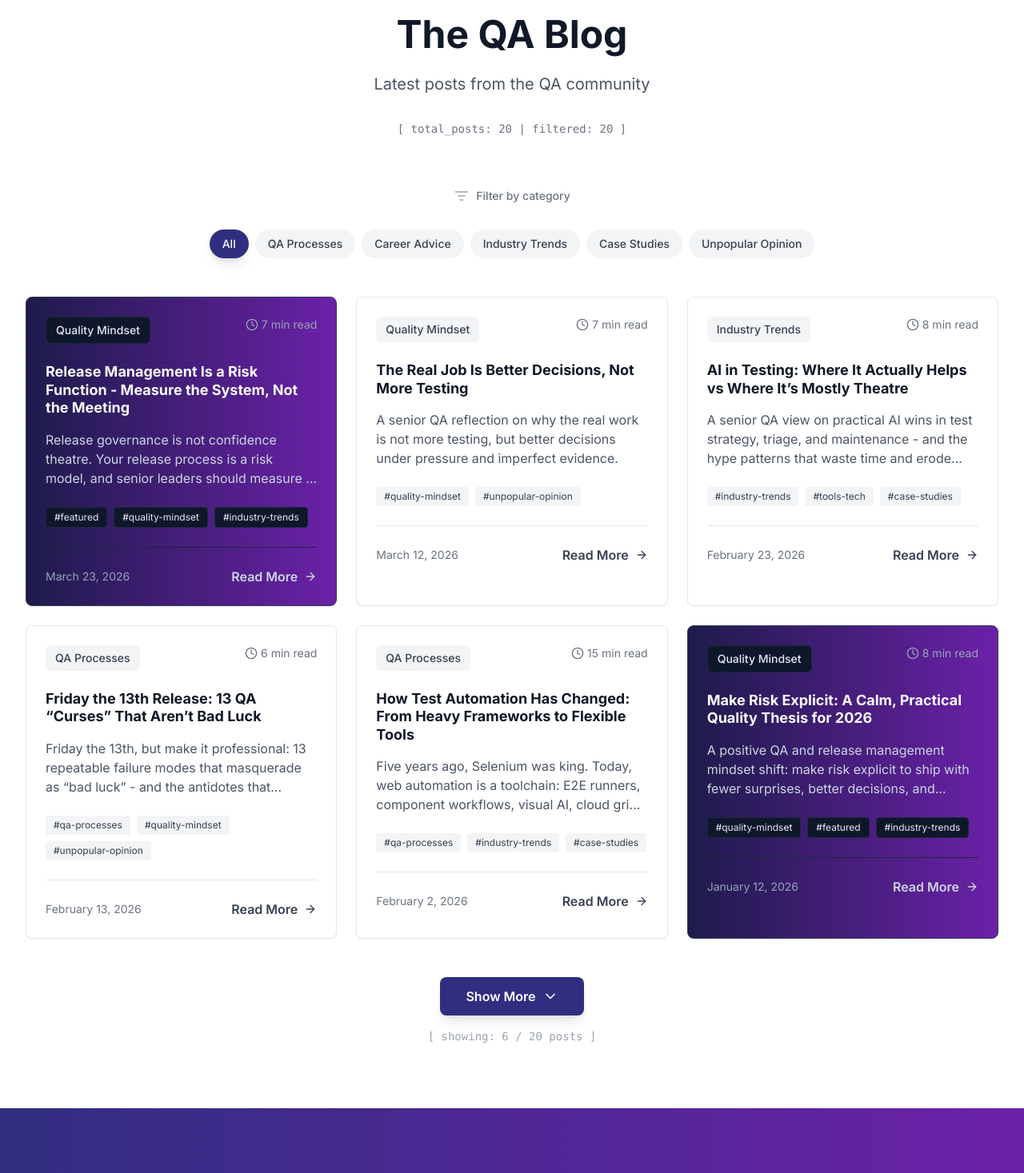
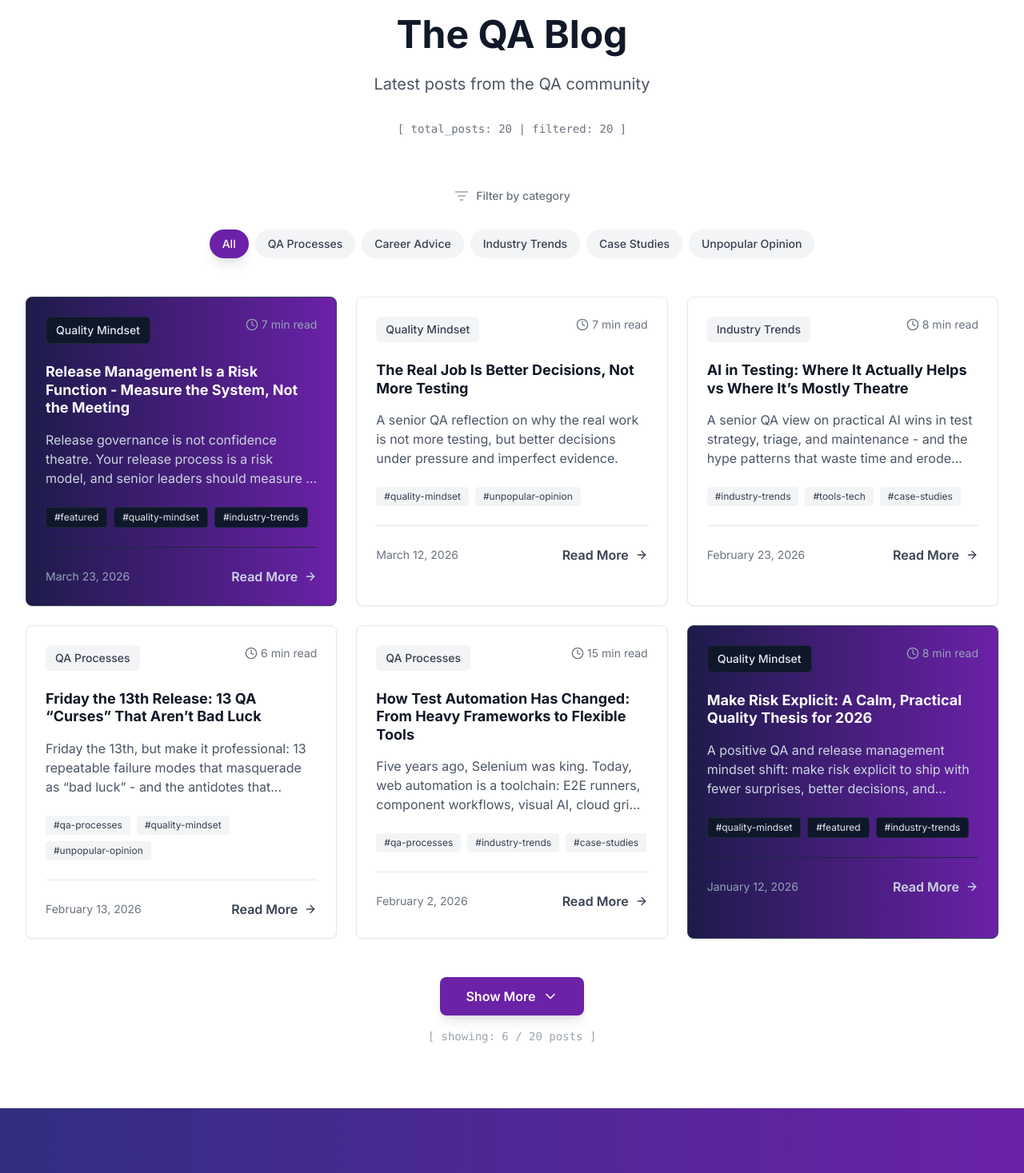
Before and after one commit to TheineAddict/Null-Expected, a React (Vite) app: page /blog in a window 1280 px wide. Shown: the part 246-1713 px from the top of the page at 80% size. Built offline with nearby package versions, Linux system fonts and the light colour scheme.

Commit message:
Update button styles in Blog and AuthorBlog components to use CSS variables for consistent theming and improved maintainability.

```diff
--- a/src/index.css
+++ b/src/index.css
@@ -22,6 +22,7 @@ body {
   --btn-text: #ffffff;
   --icon-bg: #312e81;
   --brand-gradient: linear-gradient(90deg, #1e1b4b, #6b21a8);
+  --bg-indigo-900-default: #6b21a8;
 }
 
 :root[data-theme="winter"] {
--- a/src/pages/AuthorBlog.tsx
+++ b/src/pages/AuthorBlog.tsx
@@ -217,7 +217,7 @@ const AuthorBlog = () => {
             {hasMore ? (
               <button
                 onClick={handleShowMore}
-                className="inline-flex items-center px-8 py-3 bg-indigo-900 text-white font-semibold rounded-lg hover:bg-indigo-800 transition-colors shadow-lg hover:shadow-xl"
+                className="inline-flex items-center px-8 py-3 bg-[var(--bg-indigo-900-default,#312e81)] text-white font-semibold rounded-lg hover:bg-indigo-800 transition-colors shadow-lg hover:shadow-xl"
               >
                 Show More
                 <ChevronDown className="ml-2 h-5 w-5" />
--- a/src/pages/Blog.tsx
+++ b/src/pages/Blog.tsx
@@ -157,7 +157,7 @@ const Blog = () => {
               onClick={() => setActiveCategory(category)}
               className={`px-4 py-2 rounded-full text-sm font-medium transition-all duration-200 ${
                 activeCategory === category
-                  ? 'bg-indigo-900 text-white shadow-lg'
+                  ? 'bg-[var(--bg-indigo-900-default,#312e81)] text-white shadow-lg'
                   : 'bg-gray-100 text-gray-700 hover:bg-gray-200'
               }`}
             >
@@ -326,7 +326,7 @@ const Blog = () => {
             {hasMore ? (
               <button
                 onClick={handleShowMore}
-                className="inline-flex items-center px-8 py-3 bg-indigo-900 text-white font-semibold rounded-lg hover:bg-indigo-800 transition-colors shadow-lg hover:shadow-xl"
+                className="inline-flex items-center px-8 py-3 bg-[var(--bg-indigo-900-default,#312e81)] text-white font-semibold rounded-lg hover:bg-indigo-800 transition-colors shadow-lg hover:shadow-xl"
               >
                 Show More
                 <ChevronDown className="ml-2 h-5 w-5" />
```
